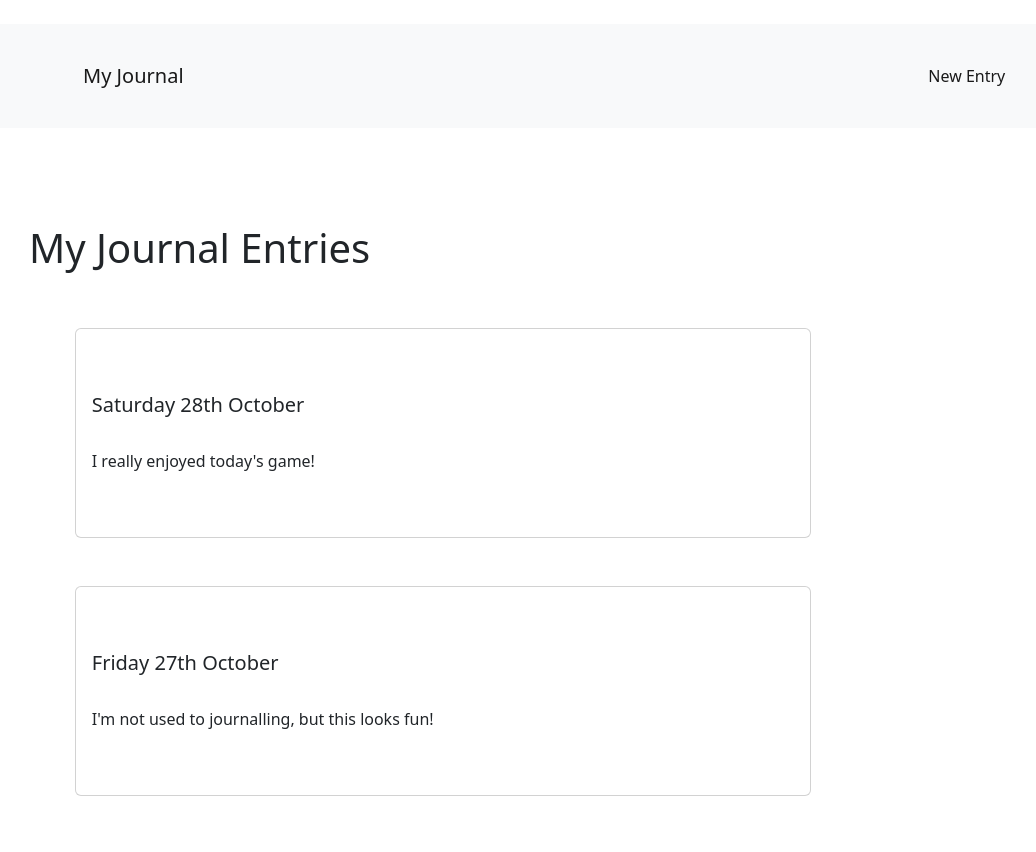
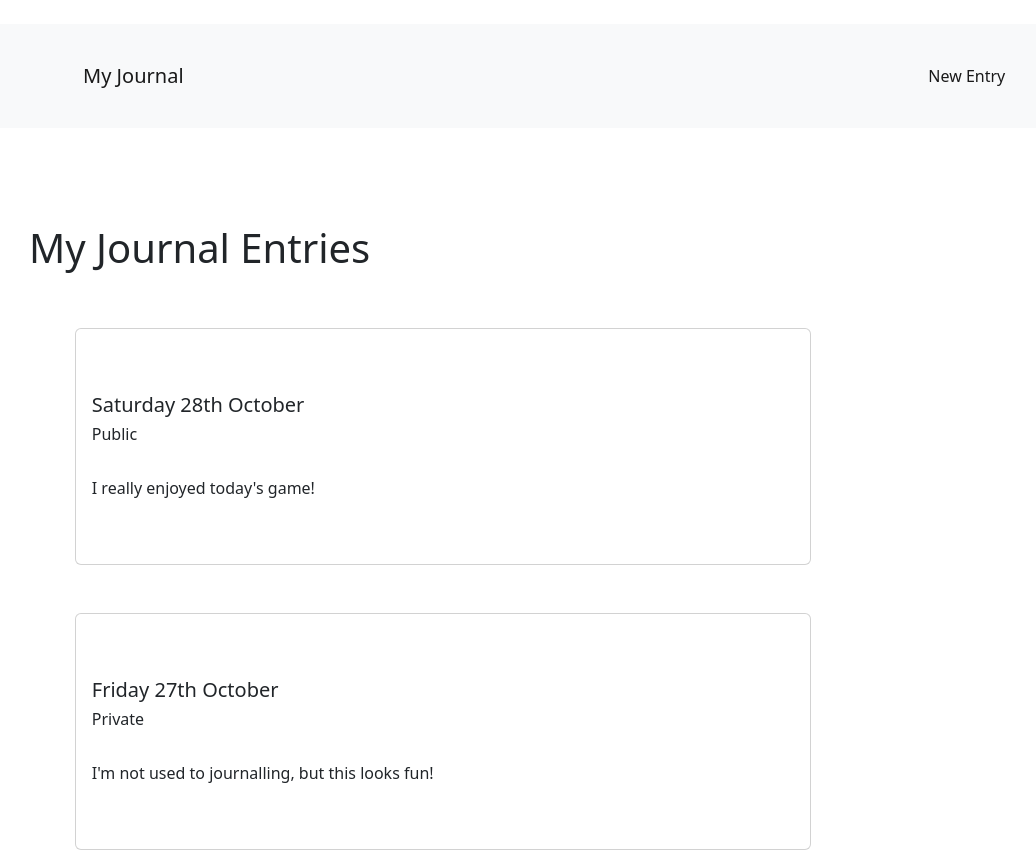
Before and after one commit to kelvin-ngu/MySport, an Angular app in the folder frontend-app/: page /mygame in a window 1280 px wide. Shown: the top 852 px of the page, without its empty margins (53-1089 px from the left). Built offline with nearby package versions, Linux system fonts and the light colour scheme.

Commit message:
added Private/Public features to journal entries

```diff
--- a/frontend-app/src/app/journal-entry/journal-entry.component.html
+++ b/frontend-app/src/app/journal-entry/journal-entry.component.html
@@ -33,12 +33,14 @@
                 <div class="card mb-4">
                     <div class="card-body">
                         <h5 class="card-title">Saturday 28th October</h5>
+                        <h6 class="card-title"> Public </h6>
                         <p class="card-text"> I really enjoyed today's game! </p>
                     </div>
                 </div>
                 <div class="card mb-4">
                     <div class="card-body">
                         <h5 class="card-title">Friday 27th October</h5>
+                        <h6 class="card-title"> Private </h6>
                         <p class="card-text">I'm not used to journalling, but this looks fun!</p>
                     </div>
                 </div>
```
